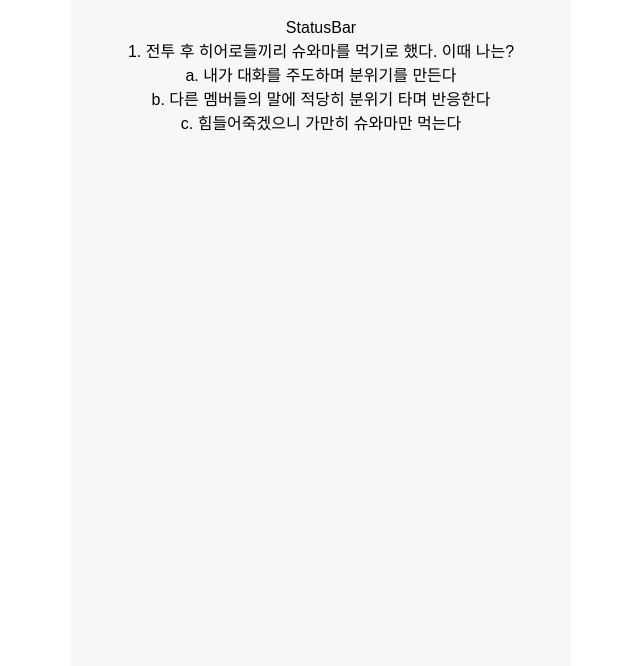
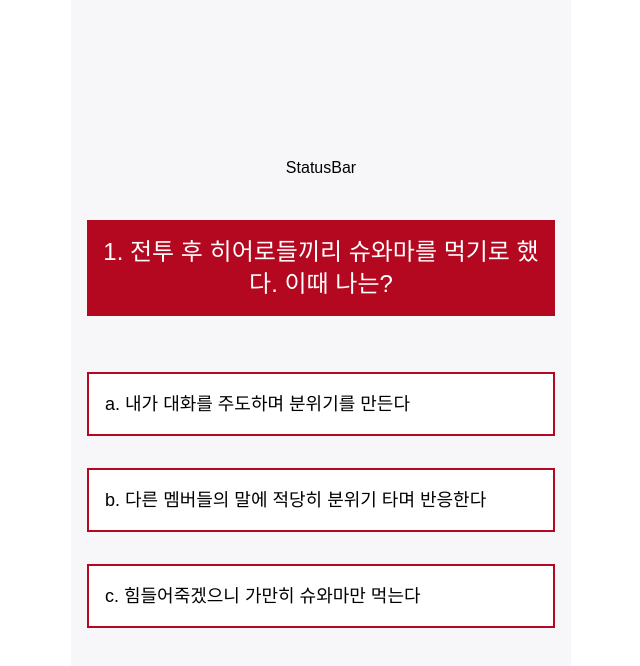
Before and after one commit to qorbaxk/marvel-mbti, a React (Create React App) app: page /question in a window 1280 px wide. Shown: the top 666 px of the page, without its empty margins (319-959 px from the left). Built offline with nearby package versions, Linux system fonts and the light colour scheme; a web font is replaced by a local one.

Commit message:
[:lipstick:] 질문지 스타일링

```diff
--- a/src/components/Question/ABox.tsx
+++ b/src/components/Question/ABox.tsx
@@ -9,7 +9,11 @@ const ABox: React.FC = () => {
   return (
     <>
       {qnaList[qIdx].a?.map((el, idx) => (
-        <button role="button" key={idx}>
+        <button
+          role="button"
+          key={idx}
+          className="w-full p-4 border-2 border-primary-100 border-solid bg-white text-justify my-4 text-lg font-tif hover:bg-primary-100 hover:text-white transition-all duration-300 "
+        >
           {el.answer}
         </button>
       ))}
--- a/src/components/Question/QBox.tsx
+++ b/src/components/Question/QBox.tsx
@@ -15,7 +15,9 @@ const QBox: React.FC = () => {
 
   return (
     <>
-      <div>{qnaList[qIdx]?.q}</div>
+      <h2 className="w-full p-4 my-10 bg-primary-100 text-white font-tif text-2xl text-center">
+        {qnaList[qIdx]?.q}
+      </h2>
     </>
   )
 }
--- a/src/router/Question.tsx
+++ b/src/router/Question.tsx
@@ -5,7 +5,7 @@ import ABox from 'components/Question/ABox'
 
 const Question = () => {
   return (
-    <section className="container">
+    <section className="container justify-center">
       <StatusBar />
       <QBox />
       <ABox />
```
